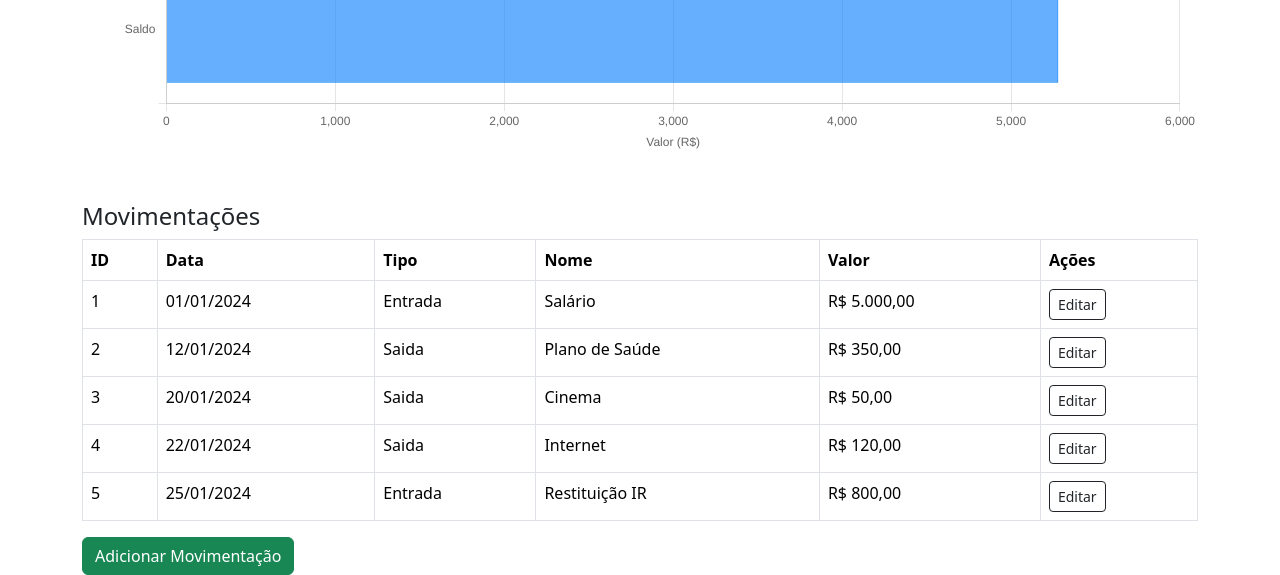
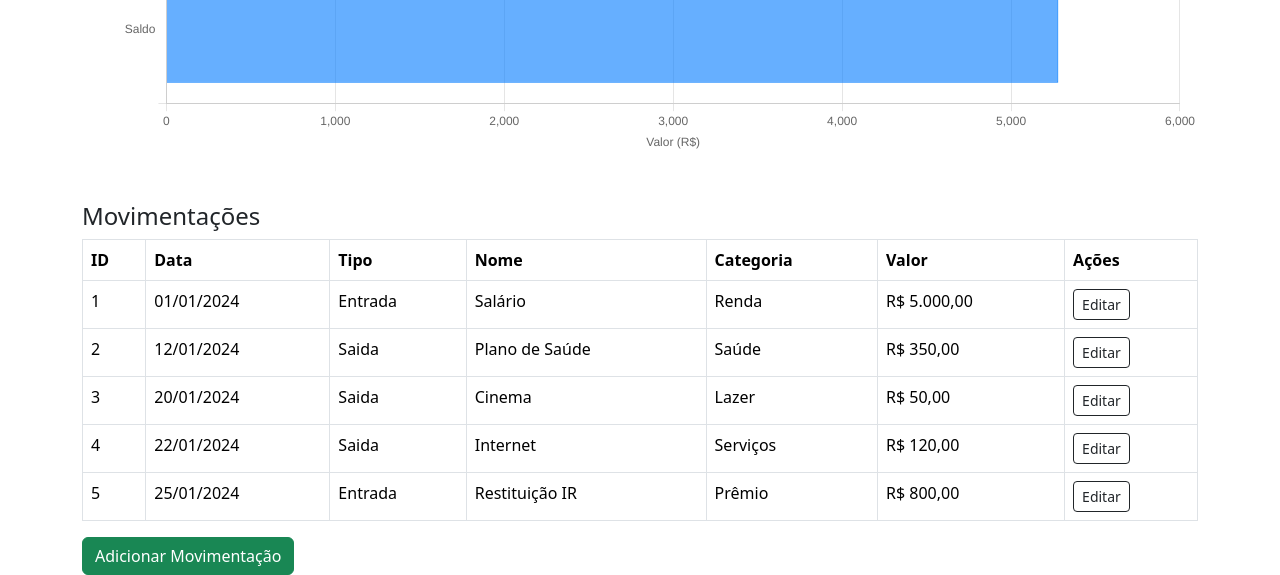
Before and after one commit to userdanieldev/Controle_fenanceiro, a PHP site: page /detalhes_mes.php?id=1 in a window 1280 px wide. Shown: the part 564-1139 px from the top of the page. Run offline with PHP 8.4, Linux system fonts and the light colour scheme; data comes from the database, SQL or seed files in the repository.

Commit message:
Adição visual das categorias

```diff
--- a/detalhes_mes.php
+++ b/detalhes_mes.php
@@ -43,10 +43,9 @@ if (isset($_POST['editar_transacao'])) {
     exit();
 }
 
-
 // Consulta para buscar as movimentações do mês selecionado
 $mes_id = $_GET['id']; // Pega o ID do mês a partir da URL
-$sql_movimentacoes = "SELECT t.id, t.data, t.tipo, t.nome, t.valor FROM movimentacoes t WHERE t.mes_id = $mes_id";
+$sql_movimentacoes = "SELECT t.id, t.data, t.tipo, t.nome, t.valor, t.categoria FROM movimentacoes t WHERE t.mes_id = $mes_id";
 
 $result_movimentacoes = $conn->query($sql_movimentacoes);
 
@@ -83,18 +82,14 @@ $transacao = [
     'valor' => ''
 ];
 
-
-
 // Verifique se há dados enviados (para edição)
 if (isset($_POST['txtNome'])) {
     $transacao['nome'] = $_POST['txtNome'];
-    $transacao['categoria'] = $_POST['txtCategoria'];
+    $transacao['categoria'] = $_POST['txtCategoria'] ?? '';  // Usando o operador de coalescência nula
     $transacao['data'] = $_POST['txtData'];
     $transacao['tipo'] = $_POST['txtTipo'];
     $transacao['valor'] = $_POST['txtValor'];
 }
-
-
 
 ?>
 <!DOCTYPE html>
@@ -137,6 +132,7 @@ if (isset($_POST['txtNome'])) {
                     <th>Data</th>
                     <th>Tipo</th>
                     <th>Nome</th>
+                    <th>Categoria</th>
                     <th>Valor</th>
                     <th>Ações</th>
                 </tr>
@@ -148,6 +144,7 @@ if (isset($_POST['txtNome'])) {
                         <td><?= date('d/m/Y', strtotime($movimentacao['data'])) ?></td>
                         <td><?= $movimentacao['tipo'] ?></td>
                         <td><?= $movimentacao['nome'] ?></td>
+                        <td><?= $movimentacao['categoria'] ?></td>
                         <td>R$ <?= number_format($movimentacao['valor'], 2, ',', '.') ?></td>
                         <td><a href="#editarMovimentacaoModal_<?= $movimentacao['id'] ?>" class="btn btn-sm btn-outline-dark" data-bs-toggle="modal">Editar</a></td>
                     </tr>
```
